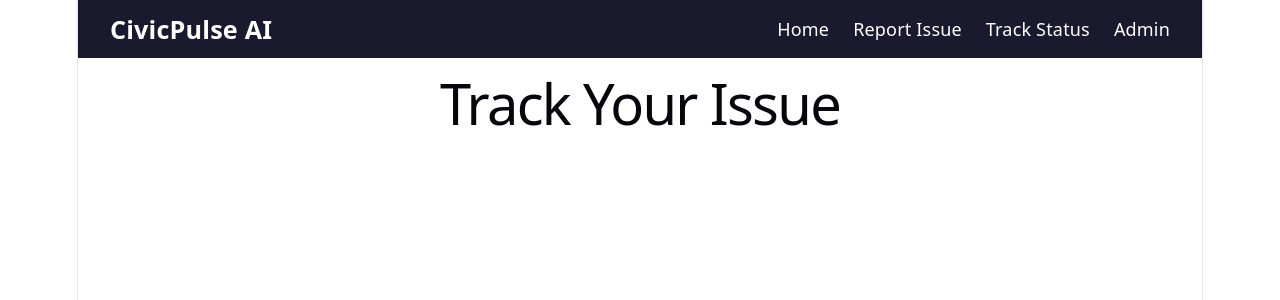
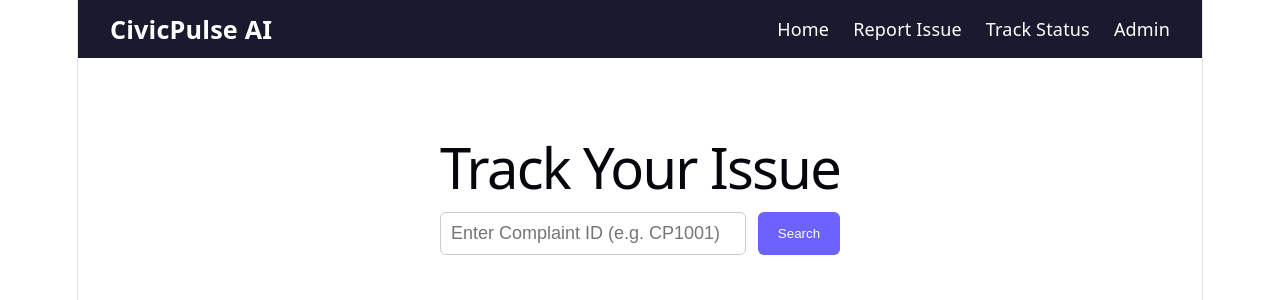
Before and after one commit to ankitprakash784-debug/civicpulse-ai, a React app in the folder frontend/: page /status in a window 1280 px wide. Shown: the top 300 px of the page. Built offline with nearby package versions, Linux system fonts and the light colour scheme; the HTML template or start-up script is replaced by a standard one.

Commit message:
Add Issue Status tracking page with dummy data

```diff
--- /dev/null
+++ b/frontend/src/pages/IssueStatus.css
@@ -0,0 +1,68 @@
+.status-container {
+  max-width: 600px;
+  margin: 40px auto;
+  padding: 24px;
+}
+
+.status-form {
+  display: flex;
+  gap: 12px;
+  margin-bottom: 20px;
+}
+
+.status-form input {
+  flex: 1;
+  padding: 10px;
+  border: 1px solid #ccc;
+  border-radius: 6px;
+  font-size: 1rem;
+}
+
+.status-form button {
+  padding: 10px 20px;
+  background-color: #6c63ff;
+  color: white;
+  border: none;
+  border-radius: 6px;
+  cursor: pointer;
+}
+
+.status-form button:hover {
+  background-color: #5750d6;
+}
+
+.not-found {
+  color: #e63946;
+  font-weight: 500;
+}
+
+.complaint-card {
+  border: 1px solid #eee;
+  border-radius: 10px;
+  padding: 20px;
+  box-shadow: 0 2px 8px rgba(0,0,0,0.05);
+}
+
+.status {
+  display: inline-block;
+  margin-top: 10px;
+  padding: 6px 14px;
+  border-radius: 20px;
+  font-size: 0.9rem;
+  font-weight: 600;
+}
+
+.status.resolved {
+  background-color: #d4edda;
+  color: #155724;
+}
+
+.status.in-progress {
+  background-color: #fff3cd;
+  color: #856404;
+}
+
+.status.pending {
+  background-color: #f8d7da;
+  color: #721c24;
+}
--- a/frontend/src/pages/IssueStatus.jsx
+++ b/frontend/src/pages/IssueStatus.jsx
@@ -1,7 +1,74 @@
+import { useState } from 'react';
+import './IssueStatus.css';
+
+// Dummy data — backend connect hone ke baad ye API se aayega
+const dummyComplaints = {
+  'CP1001': {
+    category: 'Pothole',
+    description: 'Large pothole near main market road',
+    location: 'MG Road, Sector 5',
+    status: 'In Progress',
+    submittedOn: '2026-09-05',
+  },
+  'CP1002': {
+    category: 'Garbage',
+    description: 'Garbage not collected for a week',
+    location: 'Green Park Colony',
+    status: 'Resolved',
+    submittedOn: '2026-09-01',
+  },
+};
+
 function IssueStatus() {
+  const [complaintId, setComplaintId] = useState('');
+  const [result, setResult] = useState(null);
+  const [notFound, setNotFound] = useState(false);
+
+  const handleSearch = (e) => {
+    e.preventDefault();
+    const found = dummyComplaints[complaintId.trim().toUpperCase()];
+    if (found) {
+      setResult(found);
+      setNotFound(false);
+    } else {
+      setResult(null);
+      setNotFound(true);
+    }
+  };
+
+  const getStatusClass = (status) => {
+    if (status === 'Resolved') return 'status resolved';
+    if (status === 'In Progress') return 'status in-progress';
+    return 'status pending';
+  };
+
   return (
-    <div>
+    <div className="status-container">
       <h1>Track Your Issue</h1>
+      <form className="status-form" onSubmit={handleSearch}>
+        <input
+          type="text"
+          placeholder="Enter Complaint ID (e.g. CP1001)"
+          value={complaintId}
+          onChange={(e) => setComplaintId(e.target.value)}
+          required
+        />
+        <button type="submit">Search</button>
+      </form>
+
+      {notFound && (
+        <p className="not-found">No complaint found with this ID.</p>
+      )}
+
+      {result && (
+        <div className="complaint-card">
+          <h2>{result.category}</h2>
+          <p>{result.description}</p>
+          <p><strong>Location:</strong> {result.location}</p>
+          <p><strong>Submitted On:</strong> {result.submittedOn}</p>
+          <span className={getStatusClass(result.status)}>{result.status}</span>
+        </div>
+      )}
     </div>
   );
 }
```
